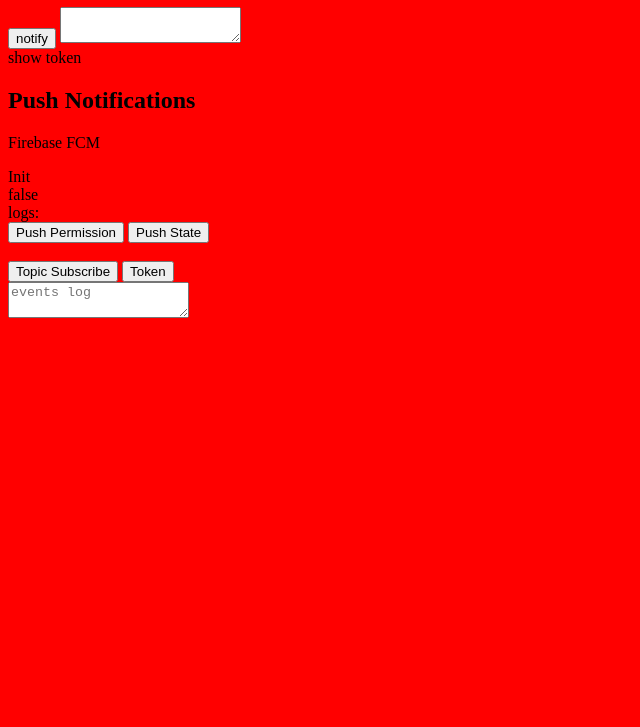
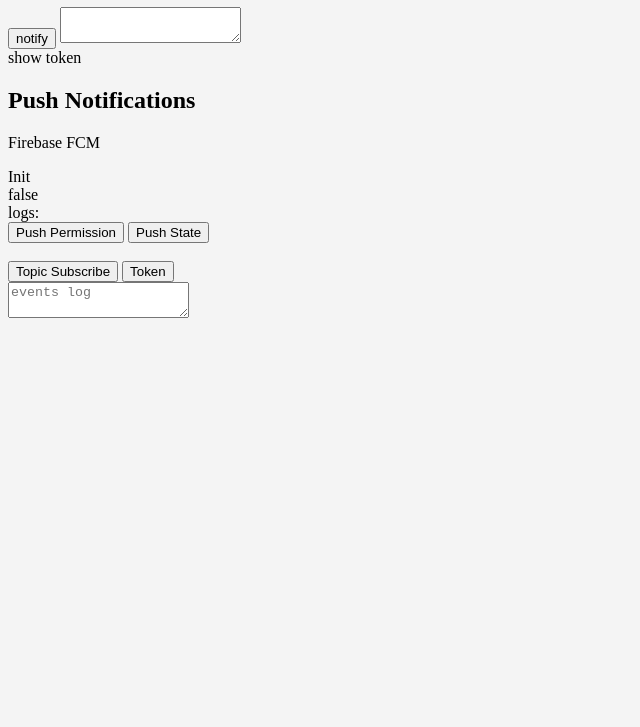
Before and after one commit to marek-rzepka/web-push-pwa, a website built with Vite: page index.html in a window 1280 px wide. Shown: the part 73-800 px from the top of the page, without its empty margins (0-640 px from the left). Built offline with nearby package versions, Linux system fonts and the light colour scheme; some packages are replaced by stand-ins of ours.

Commit message:
Update index.html

```diff
--- a/index.html
+++ b/index.html
@@ -7,7 +7,7 @@
     <title>Web push pwa</title>
     <link rel="manifest" href="manifest.json" />
   </head>
-  <body style="background-color: red;">
+  <body style="background-color: #f4f4f4;">
     <h1>Web push</h1>
     <button id="notify">notify</button>
     <textarea id="token"></textarea>
```
